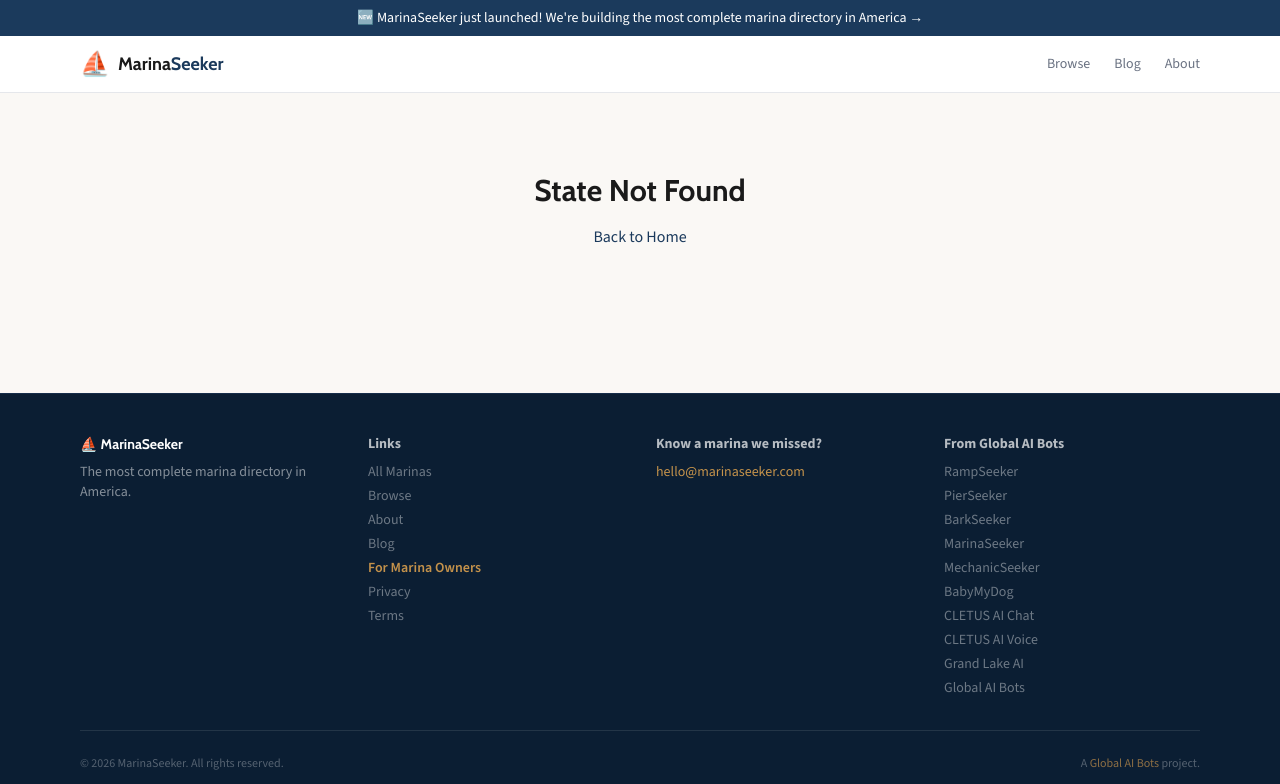
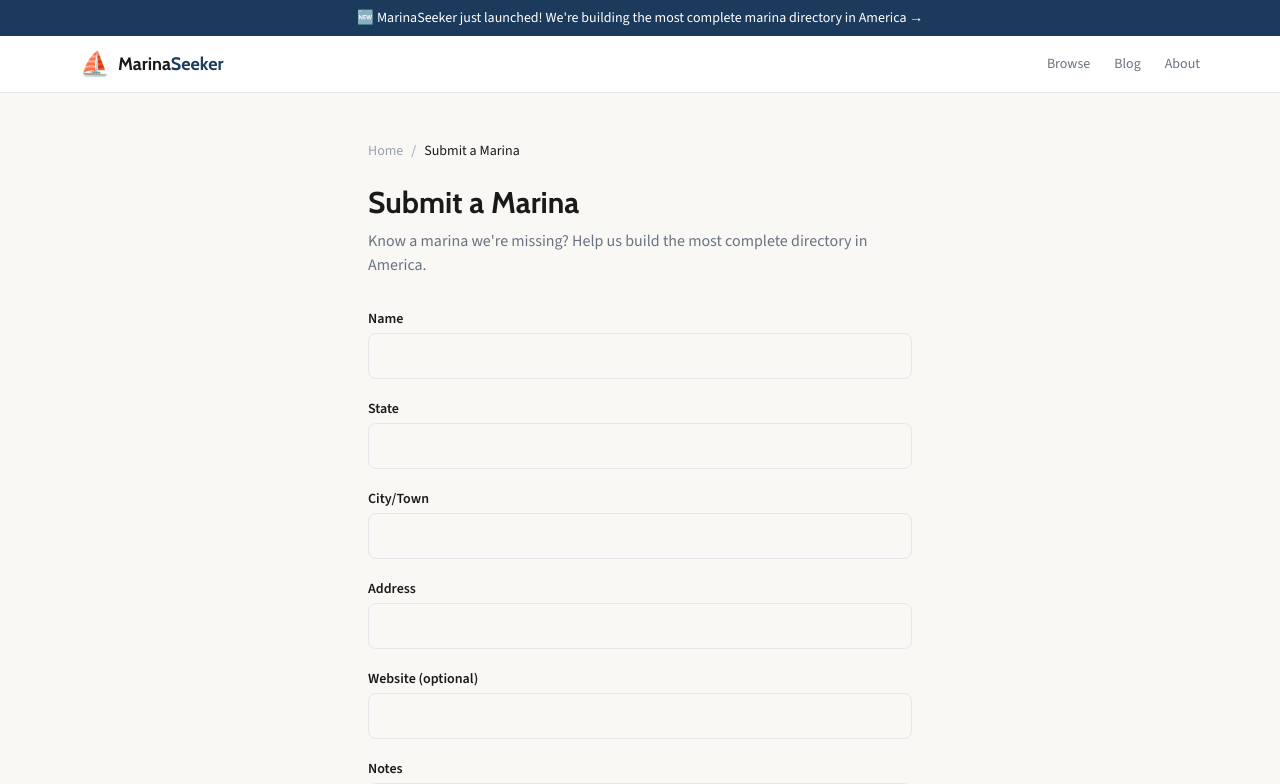
Before and after one commit to GlobalAiBots/marinaseeker, a Next.js app: page /submit in a window 1280 px wide. Shown: the top 784 px of the page. Built offline with nearby package versions, Linux system fonts and the light colour scheme.

Commit message:
add Submit listing page for user contributions

```diff
--- /dev/null
+++ b/src/app/submit/page.tsx
@@ -0,0 +1,46 @@
+"use client";
+
+import { useState, useRef } from "react";
+import Link from "next/link";
+
+export default function SubmitPage() {
+  const [submitted, setSubmitted] = useState(false);
+  const formRef = useRef<HTMLFormElement>(null);
+
+  const handleSubmit = (e: React.FormEvent) => {
+    e.preventDefault();
+    if (!formRef.current) return;
+    const fd = new FormData(formRef.current);
+    const lines: string[] = [];
+    fd.forEach((v, k) => lines.push(k + ": " + v));
+    window.location.href = "mailto:admin@globalaibots.com?subject=" + encodeURIComponent("New Marina Submission \u2014 MarinaSeeker") + "&body=" + encodeURIComponent(lines.join("\n"));
+    setSubmitted(true);
+  };
+
+  if (submitted) return (
+    <div className="max-w-xl mx-auto px-4 py-20 text-center">
+      <p className="text-4xl mb-4">{"\u2705"}</p>
+      <h1 className="font-[Cabin] text-3xl font-bold text-[#1A1A1A] mb-3">Thanks for Your Submission!</h1>
+      <p className="text-gray-500 mb-8">We&apos;ll review and add it to MarinaSeeker within a few days.</p>
+      <Link href="/" className="bg-[#C4924B] text-white font-bold px-6 py-3 rounded-lg transition inline-block">Back to Home</Link>
+    </div>
+  );
+
+  return (
+    <div className="max-w-xl mx-auto px-4 py-12">
+      <nav className="text-sm text-gray-400 mb-6 flex flex-wrap gap-2"><Link href="/" className="hover:text-[#1B3A5C] transition">Home</Link><span>/</span><span className="text-[#1A1A1A] font-medium">Submit a Marina</span></nav>
+      <h1 className="font-[Cabin] text-3xl font-bold text-[#1A1A1A] mb-2">Submit a Marina</h1>
+      <p className="text-gray-500 mb-8">Know a marina we&apos;re missing? Help us build the most complete directory in America.</p>
+      <form ref={formRef} onSubmit={handleSubmit} className="space-y-5">
+        <div><label className="block text-sm font-semibold text-[#1A1A1A] mb-1">Name</label><input type="text" name="Name" required className="w-full px-4 py-3 rounded-lg border border-gray-200 text-sm outline-none focus:border-[#C4924B] transition" /></div>
+        <div><label className="block text-sm font-semibold text-[#1A1A1A] mb-1">State</label><input type="text" name="State" required className="w-full px-4 py-3 rounded-lg border border-gray-200 text-sm outline-none focus:border-[#C4924B] transition" /></div>
+        <div><label className="block text-sm font-semibold text-[#1A1A1A] mb-1">City/Town</label><input type="text" name="City" className="w-full px-4 py-3 rounded-lg border border-gray-200 text-sm outline-none focus:border-[#C4924B] transition" /></div>
+        <div><label className="block text-sm font-semibold text-[#1A1A1A] mb-1">Address</label><input type="text" name="Address" className="w-full px-4 py-3 rounded-lg border border-gray-200 text-sm outline-none focus:border-[#C4924B] transition" /></div>
+        <div><label className="block text-sm font-semibold text-[#1A1A1A] mb-1">Website (optional)</label><input type="text" name="Website" className="w-full px-4 py-3 rounded-lg border border-gray-200 text-sm outline-none focus:border-[#C4924B] transition" /></div>
+        <div><label className="block text-sm font-semibold text-[#1A1A1A] mb-1">Notes</label><textarea name="Notes" rows={3} className="w-full px-4 py-3 rounded-lg border border-gray-200 text-sm outline-none focus:border-[#C4924B] transition resize-none" placeholder="Any additional details..." /></div>
+        <button type="submit" className="w-full bg-[#C4924B] text-white font-bold py-3.5 rounded-lg transition text-sm hover:opacity-90">Submit Marina</button>
+        <p className="text-xs text-gray-400 text-center">We review every submission within 48 hours.</p>
+      </form>
+    </div>
+  );
+}
```
